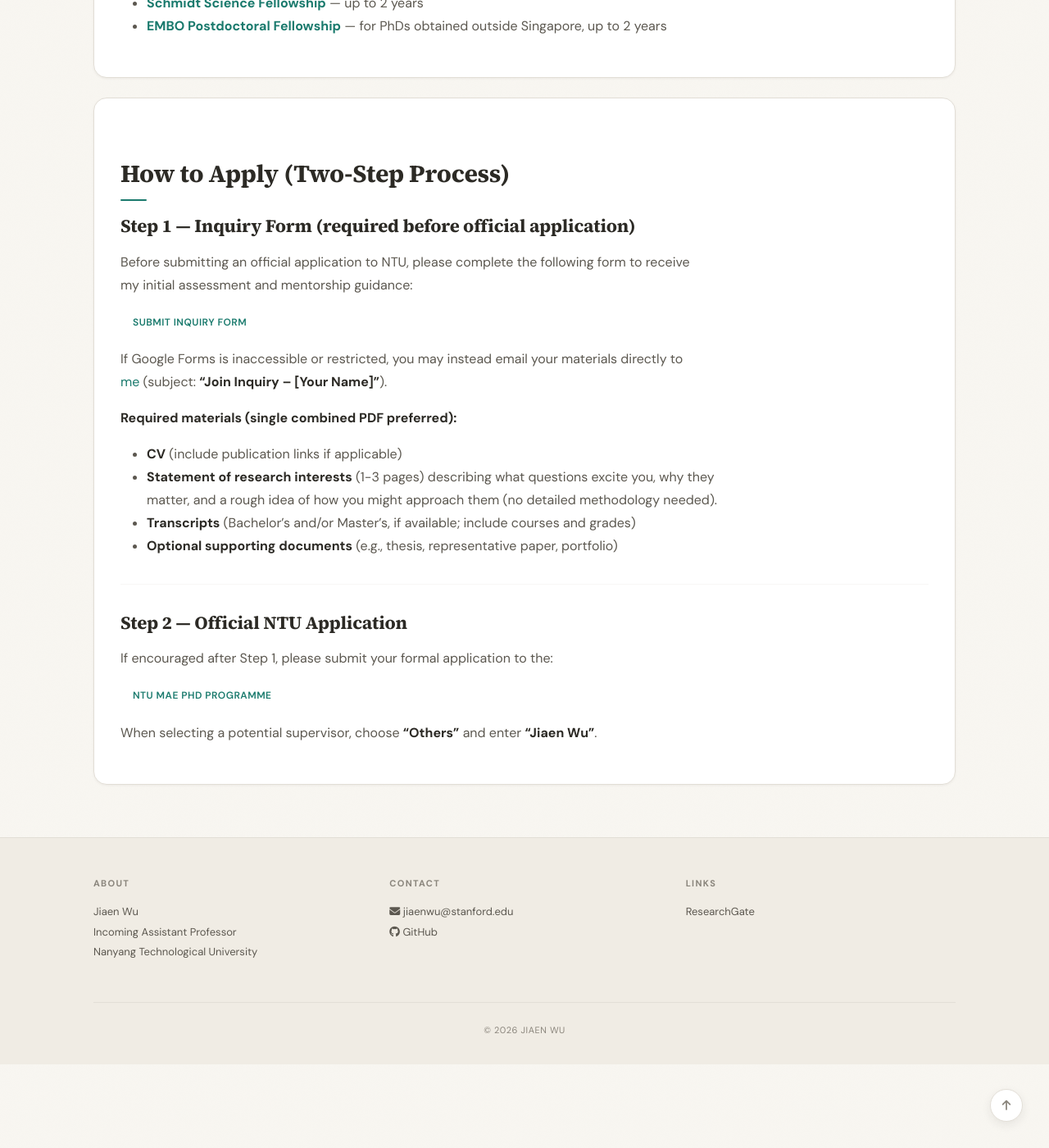
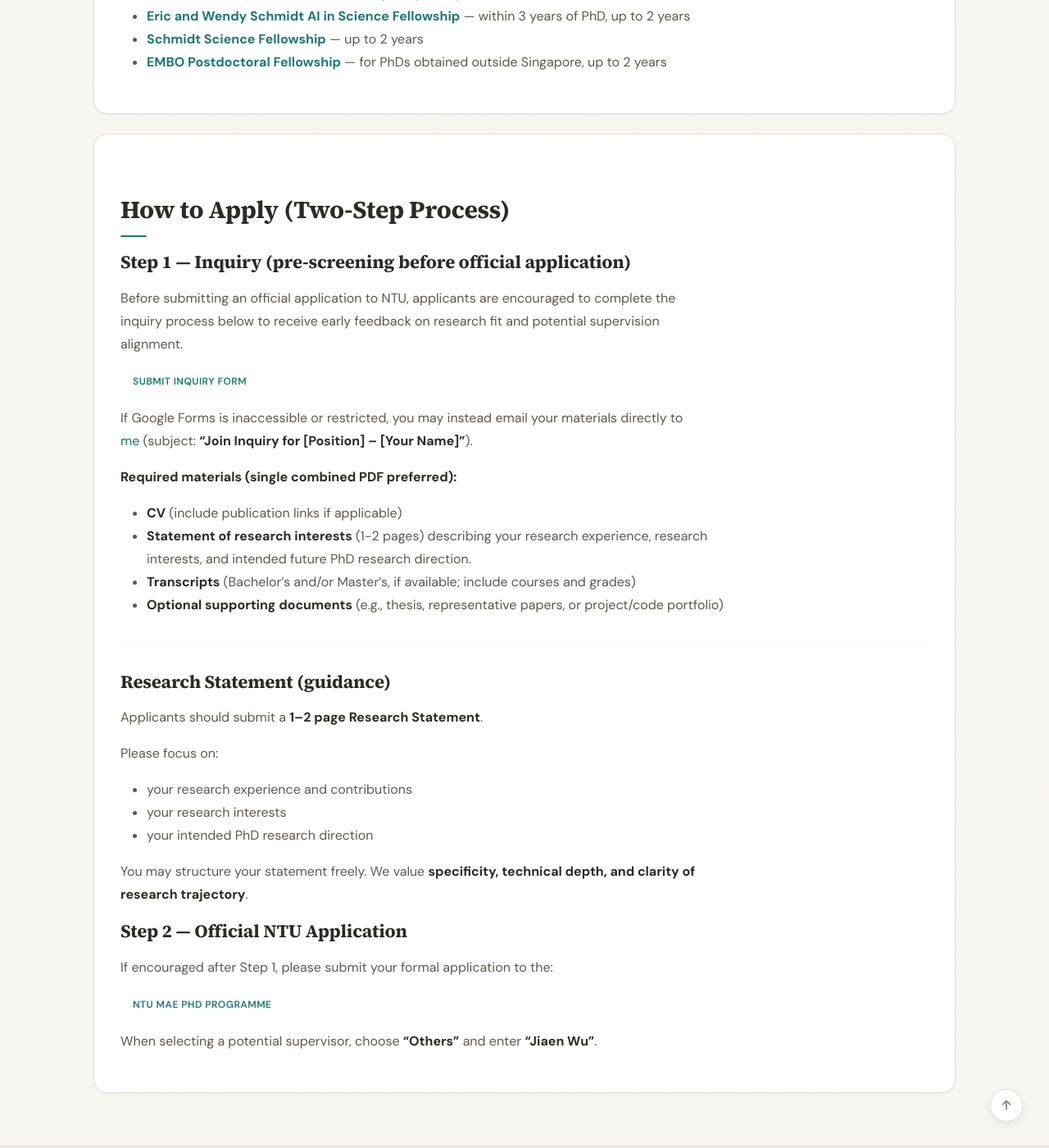
Before and after one commit to JiaenWu/jiaenwu.github.io, a Jekyll site: the page built from _pages/join.md, in a window 1280 px wide and 1400 px high, scrolled down 4353 px. Shown: the whole window at 82% size. Built offline with Jekyll 4.4.1, drawn with Linux system fonts in a browser that asks for light colours; a style sheet for code colours, icons or effects is not loaded.

Commit message:
update join

```diff
--- a/_pages/join.md
+++ b/_pages/join.md
@@ -126,7 +126,7 @@ I am looking for **self-motivated, curious, resilient, and hands-on** researcher
   <li><strong>Facilities</strong>: Access to NTU's robotics labs, motion capture systems, wearable sensor platforms, and mechanical testing equipment.</li>
   <li><strong>Computation</strong>: High-performance computing and GPU resources for data-driven modeling and simulation.</li>
   <li><strong>Collaboration</strong>: Opportunities to work with clinicians, industry partners, and top international groups.</li>
-</ul>
+</ul>s
 
 ### Why NTU MAE (Singapore)?
 
@@ -294,8 +294,9 @@ Final admission decisions are made by the MAE Graduate Admissions Committee afte
 
 ## How to Apply (Two-Step Process)
 
-### Step 1 — Inquiry Form (required before official application)
-Before submitting an official application to NTU, please complete the following form to receive my initial assessment and mentorship guidance:
+### Step 1 — Inquiry (pre-screening before official application)
+Before submitting an official application to NTU, applicants are encouraged to complete the inquiry process below to receive early feedback on research fit and potential supervision alignment.
+
 
 <p>
   <a class="btn-pill" href="https://forms.gle/rzgZQKBMJsyuTTgQ8" target="_blank" rel="noopener">
@@ -304,18 +305,33 @@ Before submitting an official application to NTU, please complete the following
 </p>
 
 If Google Forms is inaccessible or restricted,
-you may instead email your materials directly to <a href="mailto:jiaenwu@stanford.edu">me</a> (subject: <strong>“Join Inquiry – [Your Name]”</strong>).
+you may instead email your materials directly to <a href="mailto:jiaenwu@stanford.edu">me</a> (subject: <strong>“Join Inquiry for [Position] – [Your Name]”</strong>).
 
 
 **Required materials (single combined PDF preferred):**
 <ul>
   <li><strong>CV</strong> (include publication links if applicable)</li>
-  <li><strong>Statement of research interests</strong> (1-3 pages) describing what questions excite you, why they matter, and a rough idea of how you might approach them (no detailed methodology needed).</li>
+  <li><strong>Statement of research interests</strong> (1-2 pages) describing your research experience, research interests, and intended future PhD research direction.
+    <!-- describing what questions excite you, why they matter, and a rough idea of how you might approach them (no detailed methodology needed). -->
+  </li>
   <li><strong>Transcripts</strong> (Bachelor’s and/or Master’s, if available; include courses and grades)</li>
-  <li><strong>Optional supporting documents</strong> (e.g., thesis, representative paper, portfolio)</li>
+  <li><strong>Optional supporting documents</strong> (e.g., thesis, representative papers, or project/code portfolio)</li>
 </ul>
 
 <hr/>
+
+### Research Statement (guidance)
+
+Applicants should submit a <strong>1–2 page Research Statement</strong>.
+
+Please focus on:
+<ul>
+  <li>your research experience and contributions</li>
+  <li>your research interests</li>
+  <li>your intended PhD research direction</li>
+</ul>
+
+You may structure your statement freely. We value <strong>specificity, technical depth, and clarity of research trajectory</strong>.
 
 ### Step 2 — Official NTU Application
 If encouraged after Step 1, please submit your formal application to the:
```
